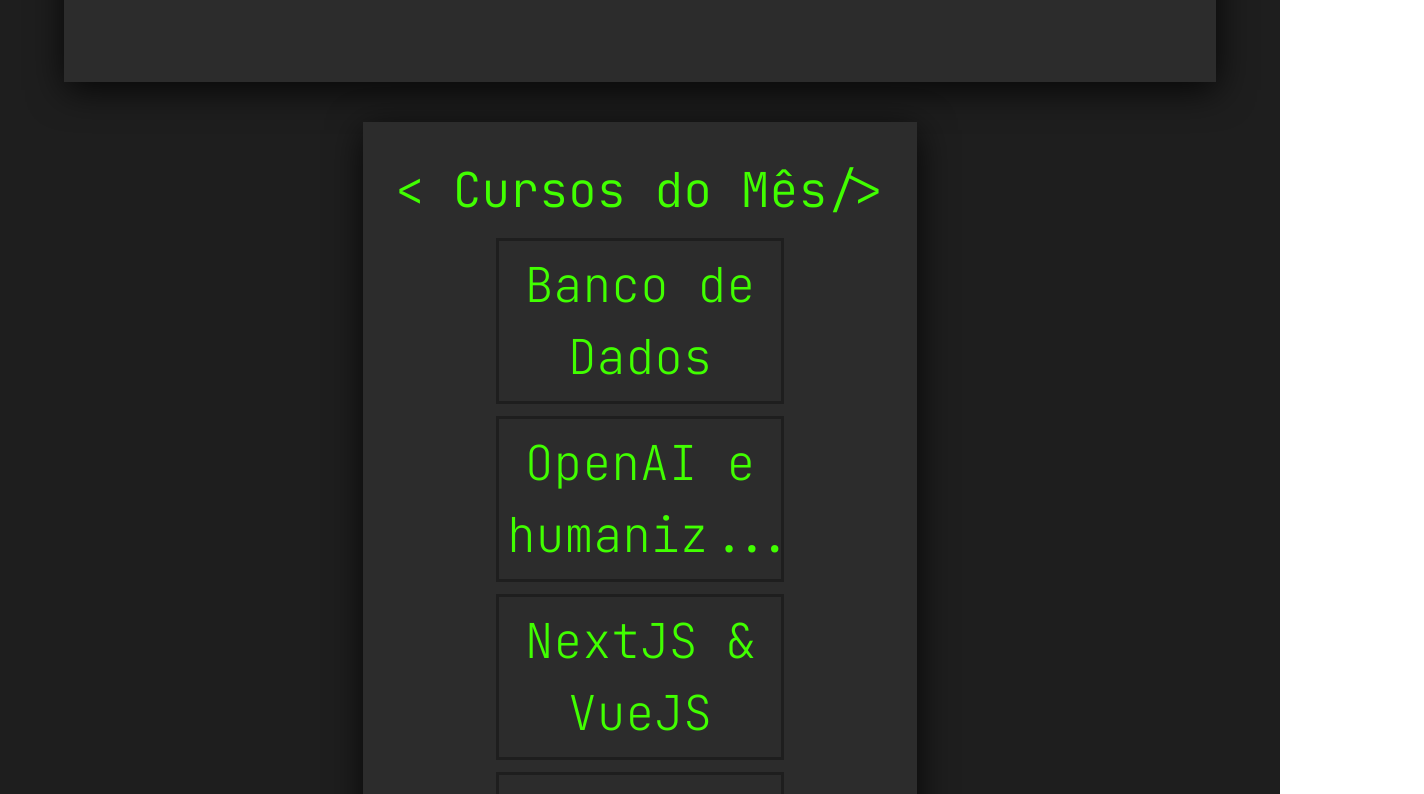
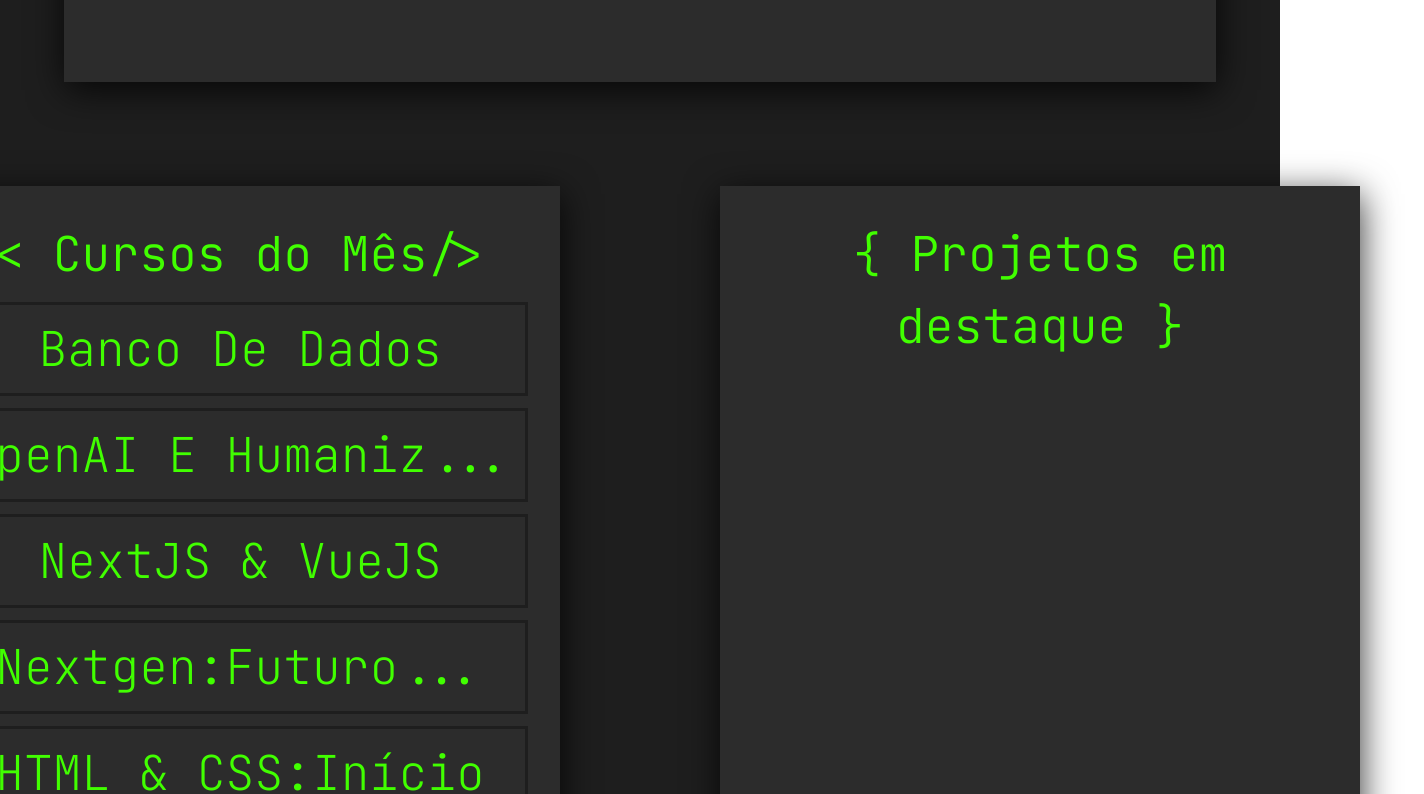
Before and after one commit to FilipeSMaciel/Coder, a React (Vite) app in the folder frontend/: page /home in a window 1280 px wide. Shown: the part 966-1760 px from the top of the page, 1424 px wide, since content can reach past the window. Built offline with nearby package versions, Linux system fonts and the light colour scheme; a web font is replaced by a local one.

Commit message:
mainProjects estilização pré feita

```diff
--- a/frontend/src/components/LoginModal.jsx
+++ b/frontend/src/components/LoginModal.jsx
@@ -27,7 +27,7 @@
     setSuccessMessage("");
 
     try {
-      const response = await fetch(`http://localhost:9000/users`);
+      const response = await fetch(API_URL);
       const users = await response.json();
 
       if (users.length > 0) {
--- a/frontend/src/components/MainProjects.jsx
+++ b/frontend/src/components/MainProjects.jsx
@@ -1,7 +1,10 @@
 export default function MainProjects() {
+
+     const titulo = "text-verde_principal font-jetbrains text-center text-[1.5rem] lg:text-[3rem] font-light"
+
     return (
-        <section>
-            <h2>&#123; Projetos em destaque &#125;</h2>
+        <section className="lg:w-[40rem] flex flex-col justify-start items-center gap-3 bg-bg_botao-login p-8 drop-shadow-3xl">
+            <h2 className={titulo}>&#123; Projetos em destaque &#125;</h2>
         </section>
     )
 }
--- a/frontend/src/components/MonthCourses.jsx
+++ b/frontend/src/components/MonthCourses.jsx
@@ -2,10 +2,10 @@
 
 export default function MonthCourses() {
 
-    const nextGen = "Nextgen: Futuro da programação"
+    const nextGen = "Nextgen:Futuro da programação"
     const texto = "OpenAI e humanização da inteligência artificial"
     const titulo = "text-verde_principal font-jetbrains  text-[1.5rem] lg:text-[3rem] font-light"
-    const cursosItem = "w-[18rem] p-2 text-verde_principal border-[0.2rem] border-background font-jetbrains text-center text-[1.3rem] lg:text-[3rem] font-extralight drop-Shadow-4xl"
+    const cursosItem = "w-[18rem] lg:w-[36rem] text-wrap capitalize p-2 text-verde_principal border-[0.2rem] border-background font-jetbrains text-center text-[1.3rem] lg:text-[3rem] font-extralight drop-Shadow-]"
 
     function limitarCarac(string, maxCaracteres){
         if(string.length > maxCaracteres){
@@ -18,7 +18,7 @@
     }
 
     return (
-        <section className=" flex flex-col justify-around items-center gap-3 bg-bg_botao-login p-8 drop-shadow-3xl">
+        <section className="lg:w-[40rem] flex flex-col justify-around items-center gap-3 bg-bg_botao-login p-8 drop-shadow-3xl">
             <h2 className={titulo}>&lt; Cursos do Mês/&gt;</h2>
 
             <div className={cursosItem}>
@@ -31,10 +31,10 @@
                 <p>NextJS & VueJS</p>
             </div>
             <div className={cursosItem}>
-                {limitarCarac(nextGen, 15)}
+                {limitarCarac(nextGen, 14)}
             </div>
             <div className={cursosItem}>
-                <p>HTML & CSS: Início</p>
+                <p>HTML & CSS:Início</p>
             </div>
         </section>
     )
--- a/frontend/src/pages/HomeLogin.jsx
+++ b/frontend/src/pages/HomeLogin.jsx
@@ -22,7 +22,7 @@
       <main className="flex flex-col gap-10 bg-background justify-center items-center">
         <HeroLogin />
         <LastProjects />
-        <div>
+        <div className="flex flex-col lg:flex-row justify-evenly lg:gap-40 p-16">
           <MonthCourses />
           <MainProjects />
         </div>
```
